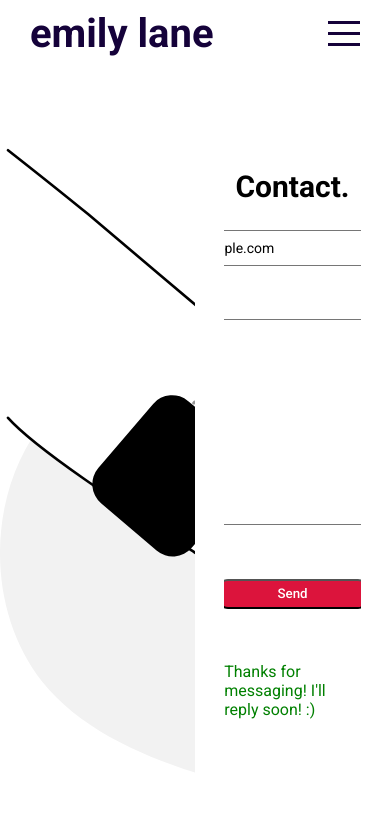
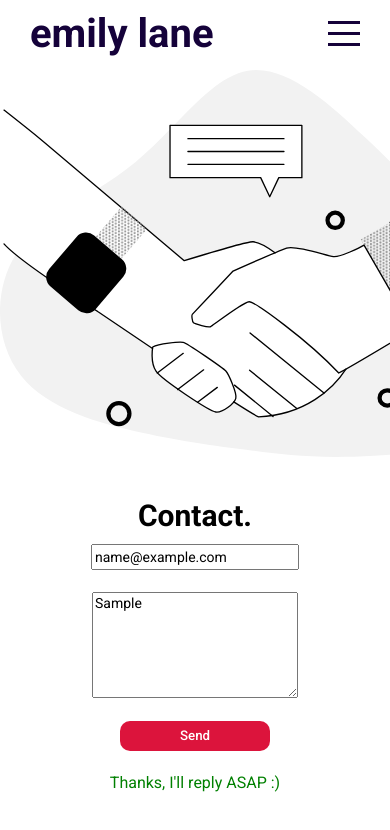
Before and after one commit to emkaygru/portfolio-react, a React (Create React App) app: page / in a window 390 px wide. Both pictures are taken after typing "name@example.com", "Sample" into the empty fields and a click on the button "Send". Shown: the top 830 px of the page. Built offline with nearby package versions, Linux system fonts and the light colour scheme.

Commit message:
final mobile queries

```diff
--- a/src/components/Contact/Contact.jsx
+++ b/src/components/Contact/Contact.jsx
@@ -19,7 +19,7 @@ export default function Contact() {
           <input type="text" placeholder="Email" />
           <textarea placeholder="Message"></textarea>
           <button type="submit">Send</button>
-          {message && <span>Thanks for messaging! I'll reply soon! :)</span>}
+          {message && <span>Thanks, I'll reply ASAP :)</span>}
         </form>
       </div>
     </div>
--- a/src/components/Contact/Contact.scss
+++ b/src/components/Contact/Contact.scss
@@ -1,6 +1,12 @@
+@import "../../global.scss";
+
 .contact {
     background-color: white;
     display: flex;
+
+    @include mobile {
+        flex-direction: column;
+    }
 
     .left {
         flex: 1;
@@ -20,7 +26,6 @@
 
         h2 {
             font-size: 30px;
-
         }
 
         form {
@@ -36,12 +41,21 @@
                 height: 30px;
                 font-size: 14px;
 
+                @include mobile {
+                    width: 200px;
+                    height: 20px;
+                }
             }
 
             textarea {
                 width: 300px;
                 height: 200px;
                 font-size: 14px;
+
+                @include mobile {
+                    width: 200px;
+                    height: 100px;
+                }
             }
 
             button {
@@ -49,6 +63,7 @@
                 height: 30px;
                 color: white;
                 background-color: crimson;
+                border: none;
                 border-radius: 10px;
                 font-weight: 500;
                 cursor: pointer;
@@ -63,5 +78,4 @@
             }
         }
     }
-
 }
--- a/src/components/PortfolioList/PortfolioList.scss
+++ b/src/components/PortfolioList/PortfolioList.scss
@@ -8,6 +8,10 @@
     padding: 7px;
     cursor: pointer;
 
+    @include mobile {
+        margin-right: 20px;
+    }
+
     &.active {
         background-color: $mainColor;
         color: white;
```
